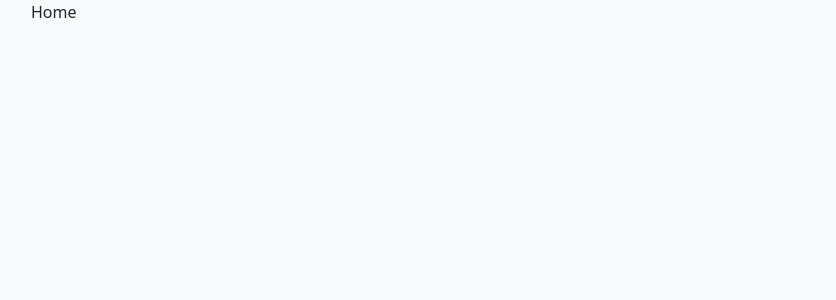
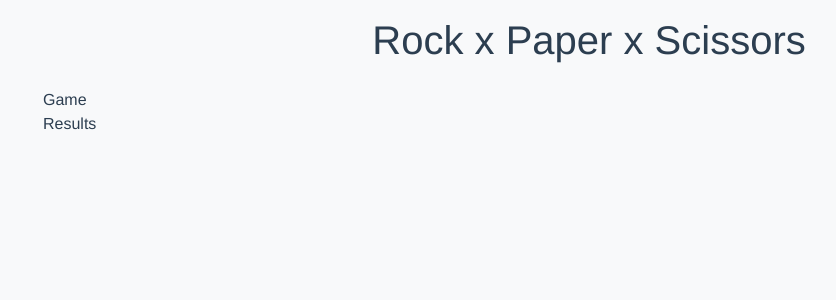
Before and after one commit to adaryss/rock-paper-scissors-vue, a Vue app: page / in a window 1280 px wide. Shown: the top 300 px of the page, without its empty margins (51-887 px from the left). Built offline with nearby package versions, Linux system fonts and the light colour scheme.

Commit message:
Add page sections

```diff
--- a/src/App.vue
+++ b/src/App.vue
@@ -1,15 +1,25 @@
 <template>
   <Layout>
-    Home
+    <Content />
   </Layout>
 </template>
 
 <script>
 import Layout from './components/Layout.vue'
+import Content from './components/Content.vue'
 import 'reset-css';
 
 export default {
   name: 'App',
-  components: { Layout }
+  components: { Layout, Content }
 }
 </script>
+
+<style>
+#app {
+  font-family: Avenir, Helvetica, Arial, sans-serif;
+  -webkit-font-smoothing: antialiased;
+  -moz-osx-font-smoothing: grayscale;
+  color: #2c3e50;
+}
+</style>
--- /dev/null
+++ b/src/components/Content.vue
@@ -0,0 +1,16 @@
+<template>
+	<Title text="Rock x Paper x Scissors" />
+	<Game />
+	<Results />
+</template>
+
+<script>
+import Title from './Title.vue';
+import Game from './Game/Game.vue';
+import Results from './Results/Results.vue';
+
+export default {
+    name: "PageContent",
+    components: { Title, Game, Results }
+}
+</script>
--- /dev/null
+++ b/src/components/Game/Game.vue
@@ -0,0 +1,13 @@
+<template>
+	<div class="container">Game</div>
+</template>
+
+<script>
+export default {
+	name: 'GameSection',
+}
+</script>
+
+<style>
+
+</style>
--- /dev/null
+++ b/src/components/Results/Results.vue
@@ -0,0 +1,13 @@
+<template>
+	<div class="container">Results</div>
+</template>
+
+<script>
+export default {
+	name: 'ResultsSection',
+}
+</script>
+
+<style>
+
+</style>
--- /dev/null
+++ b/src/components/Title.vue
@@ -0,0 +1,12 @@
+<template>
+	<h1 class="py-3 text-center">{{ text }}</h1>
+</template>
+
+<script>
+export default {
+	name: 'PageTitle',
+	props: {
+		text: String,
+	}
+}
+</script>
```
